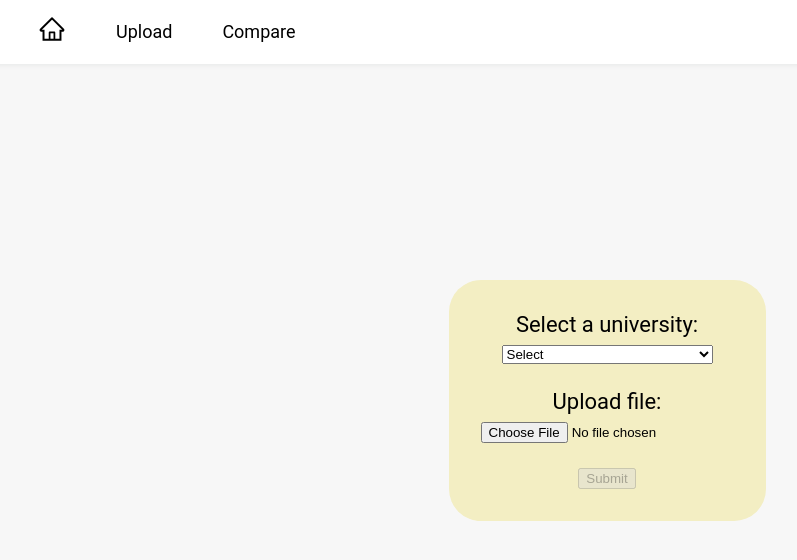
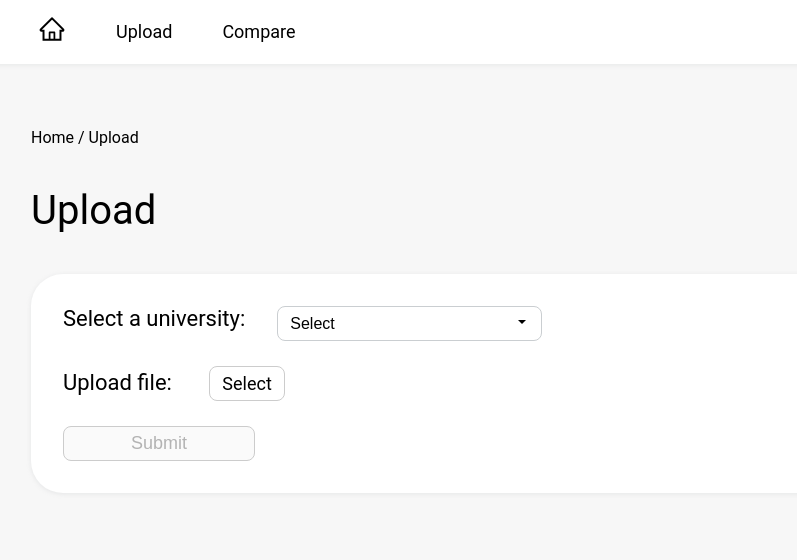
Before and after one commit to AzizKri/skill-gap-index-web, a React (Create React App) app: page / in a window 1280 px wide. Shown: the top 560 px of the page, without its empty margins (33-830 px from the left). Built offline with nearby package versions, Linux system fonts and the light colour scheme.

Commit message:
Redesign

```diff
--- a/src/components/Upload/Upload.jsx
+++ b/src/components/Upload/Upload.jsx
@@ -1,5 +1,6 @@
 import React, { useState } from "react";
 import { ColorRing } from 'react-loader-spinner';
+import { AiOutlineFile } from "react-icons/ai";
 import './upload.css';
 
 function Upload() {
@@ -30,22 +31,42 @@ function Upload() {
     }
 
     return (
-        <div className="upload" >
+        <div className="content" >
+            <div className="content-location">
+                Home / Upload
+            </div>
+            <p className="title">Upload</p>
             <div className="upload_card">
                 <form className="upload_card_form" onSubmit={onClick}>
+                    <div className="upload_card_form_select">
                         <label htmlFor="university">Select a university: </label>
-                    <select onChange={(e) => {setUniversity(e.target.value)}}>
+                        <select onChange={(e) => { setUniversity(e.target.value) }}>
                             <option value="0">Select</option>
                             <option value="UAEU">United Arab Emirates University</option>
                         </select>
+                    </div>
                     <br />
+                    <div className="upload_card_form_upload">
                         <label htmlFor="file">Upload file: </label>
-                    <input type="file" id="file" name="upload" onChange={(e) => {setFile(e.target.files[0])}}/>
+                        <label className="upload_card_form_upload_input" >
+                            <input type="file" id="file" name="upload" onChange={(e) => { setFile(e.target.files[0]) }} />
+                            Select
+                        </label>
+                    </div>
                     <br />
-                    <input type="submit" disabled={(university === "0" || file == null || uploadStatus !== 0)? true : false} />
+                    {file?
+                    <div>
+                        <div className="upload_card_form_files">
+                            <AiOutlineFile size={18}/>
+                            <span>{file.name}</span>
+                        </div>
+                        <br />
+                    </div> :
+                    null}
+                    <input className="upload_card_form_submit" type="submit" disabled={(university === "0" || file == null || uploadStatus !== 0) ? true : false} />
                 </form>
-                {(uploadStatus === 1)? <ColorRing height="64" width="64" colors={[]} /> :
-                (uploadStatus === 2)? <h3>Uploaded!</h3> :
+                {(uploadStatus === 1) ? <ColorRing height="64" width="64" colors={[]} /> :
+                    (uploadStatus === 2) ? <h3>Uploaded!</h3> :
                         null}
             </div>
         </div>
--- a/src/components/Upload/upload.css
+++ b/src/components/Upload/upload.css
@@ -1,28 +1,91 @@
-.upload {
-    display: flex;
-    align-items: center;
-    justify-content: center;
-    flex-direction: column;
-    width: 100%;
-    height: 100vh;
-    font-size: 22px;
-}
-
 .upload label {
     margin-bottom: 8px;
 }
 
 .upload_card {
     padding: 2rem;
-    background-color: #f3eec3;
+    background-color: #ffffff;
     border-radius: 2rem;
-    display: flex;
-    flex-direction: column;
-    align-items: center;
+    box-shadow: rgba(160, 166, 170, 0.2) 0px 1px 5px 0px
 }
 
 .upload_card_form {
     display: flex;
     flex-direction: column;
+    align-items: flex-start;
+}
+
+.upload_card_form_select {
+    min-width: 256px;
+    position: relative;
+    display: flex;
+}
+
+.upload_card_form_select select {
+    -webkit-appearance: none;
+    appearance: none;
+
+    font-size: 16px;
+    padding: 8px 24px 8px 12px;
+    background-color: #fff;
+    border: 1px solid #caced1;
+    border-radius: 8px;
+    color: #000;
+    cursor: pointer;
+    margin-left: 2rem;
+}
+
+.upload_card_form_select::after {
+    --size: 0.3rem;
+    content: "";
+    position: absolute;
+    right: 1rem;
+    pointer-events: none;
+}
+
+.upload_card_form_select::after {
+    border-left: var(--size) solid transparent;
+    border-right: var(--size) solid transparent;
+    border-top: var(--size) solid black;
+    top: 40%;
+}
+
+.upload_card_form_upload input[type="file"] {
+    display: none;
+}
+
+.upload_card_form_upload_input {
+    border: 1px solid #ccc;
+    border-radius: 8px;
+    margin-left: 2rem;
+    font-size: 18px;
+    display: inline-block;
+    padding: 6px 12px;
+}
+
+.input_disabled {
+    cursor: default;
+    color: #aaa;
+}
+
+.upload_card_form_files {
+    display: flex;
     align-items: center;
+    font-size: 16px;
 }
+
+.upload_card_form_files span {
+    margin-left: .5rem;
+}
+
+.upload_card_form_submit {
+    display: none;
+
+    border: 1px solid #ccc;
+    width: 12rem;
+    border-radius: 8px;
+    font-size: 18px;
+    display: inline-block;
+    padding: 6px 12px;
+    cursor: pointer;
+}
```
Lines whose indentation alone changed are shown as unchanged.
